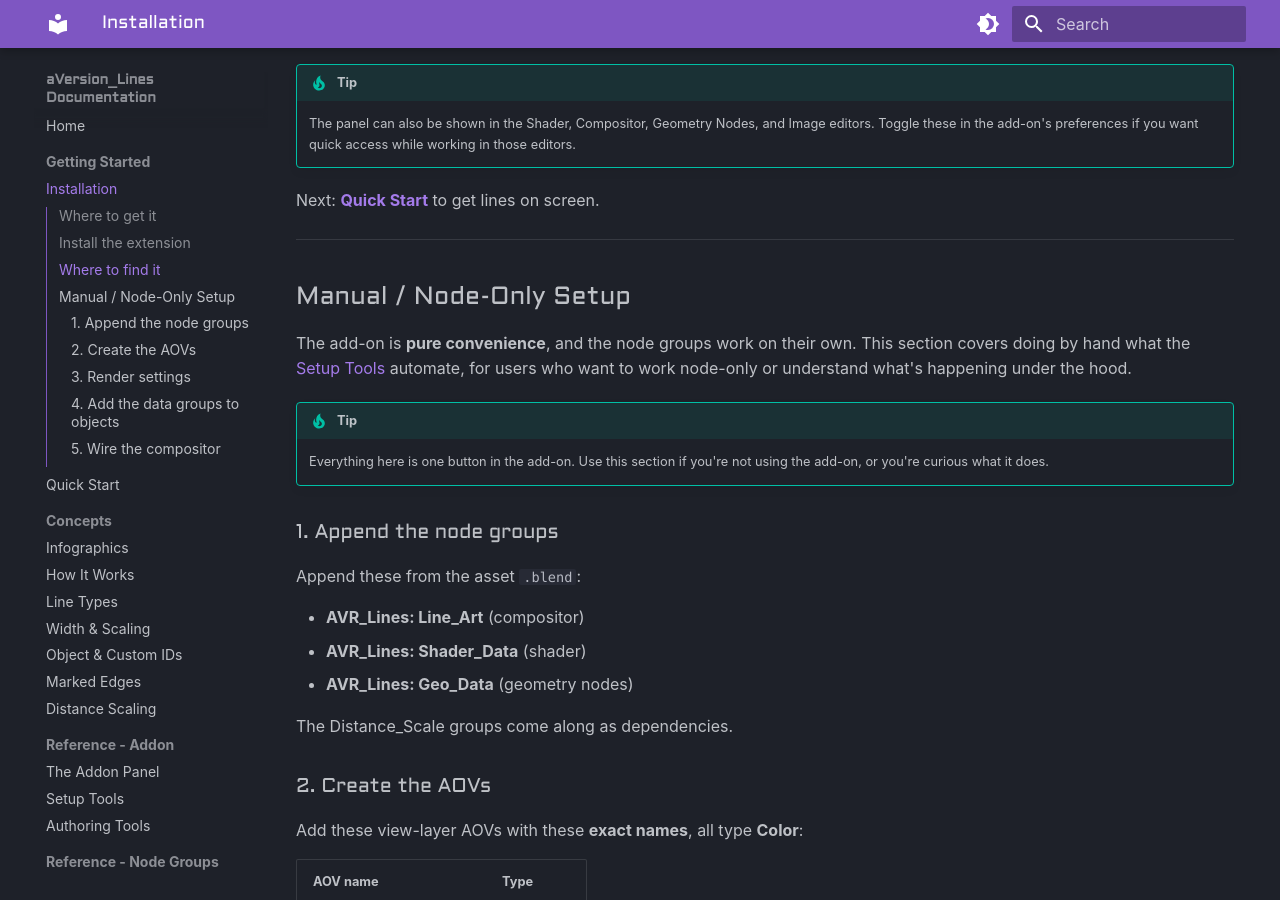
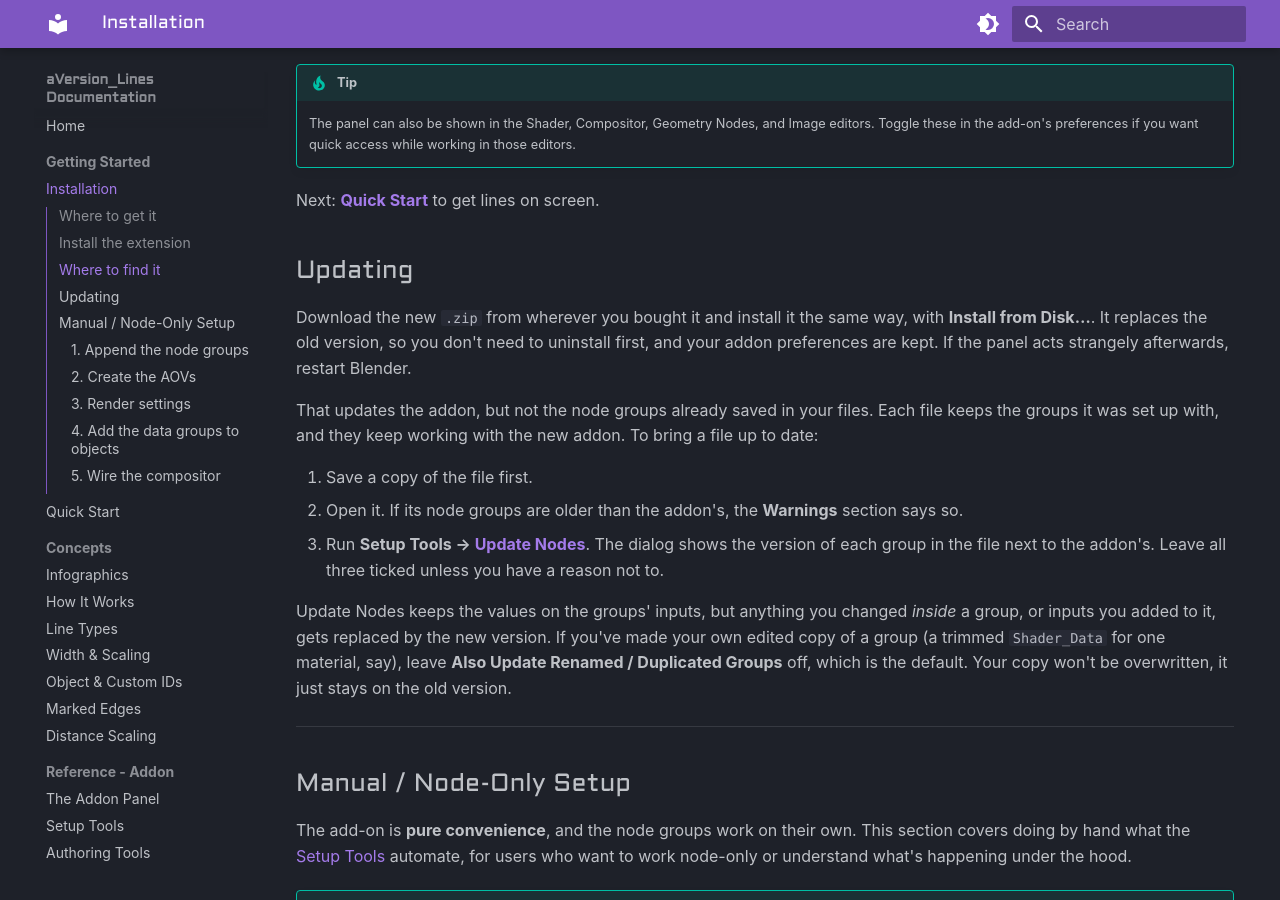
Before and after one commit to aVersionOfReality/avr_lines_docs, an MkDocs documentation site: the page built from docs/installation.md, in a window 1280 px wide and 900 px high, scrolled down 1495 px. Built offline with MkDocs 1.6.1 and Material for MkDocs 9.7.7, drawn with Linux system fonts in a browser that asks for light colours.

Commit message:
Docs: add an Updating section to Installation
Co-Authored-By: Claude Opus 5.5 <noreply@anthropic.com>

```diff
--- a/docs/installation.md
+++ b/docs/installation.md
@@ -37,6 +37,18 @@ Open the **N-panel** in the 3D Viewport (press N) and select the **aVersion_Line
     The panel can also be shown in the Shader, Compositor, Geometry Nodes, and Image editors. Toggle these in the add-on's preferences if you want quick access while working in those editors.
 
 Next: **[Quick Start](quick-start.md)** to get lines on screen.
+
+## Updating
+
+Download the new `.zip` from wherever you bought it and install it the same way, with **Install from Disk…**. It replaces the old version, so you don't need to uninstall first, and your addon preferences are kept. If the panel acts strangely afterwards, restart Blender.
+
+That updates the addon, but not the node groups already saved in your files. Each file keeps the groups it was set up with, and they keep working with the new addon. To bring a file up to date:
+
+1. Save a copy of the file first.
+2. Open it. If its node groups are older than the addon's, the **Warnings** section says so.
+3. Run **Setup Tools → [Update Nodes](setup-tools.md#update-nodes)**. The dialog shows the version of each group in the file next to the addon's. Leave all three ticked unless you have a reason not to.
+
+Update Nodes keeps the values on the groups' inputs, but anything you changed *inside* a group, or inputs you added to it, gets replaced by the new version. If you've made your own edited copy of a group (a trimmed `Shader_Data` for one material, say), leave **Also Update Renamed / Duplicated Groups** off, which is the default. Your copy won't be overwritten, it just stays on the old version.
 
 ---
 
```
Also changed, not shown: docs/setup-tools.md (+1 -1 lines).
